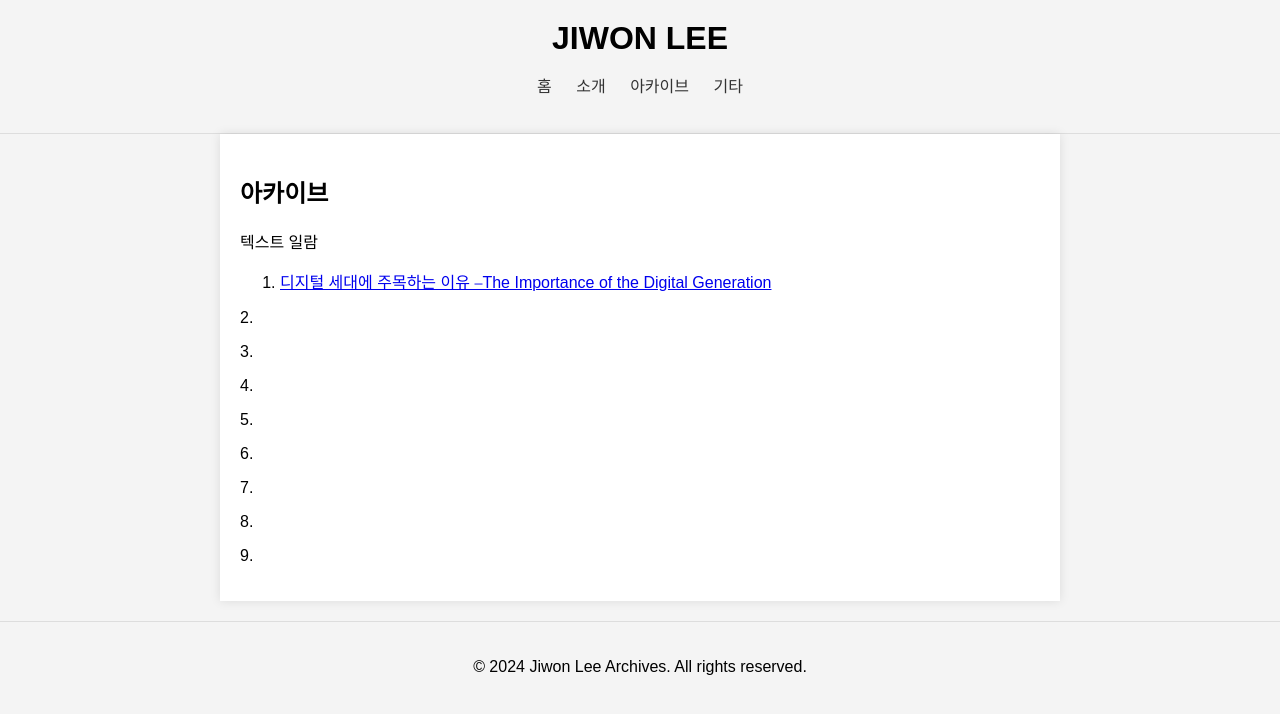
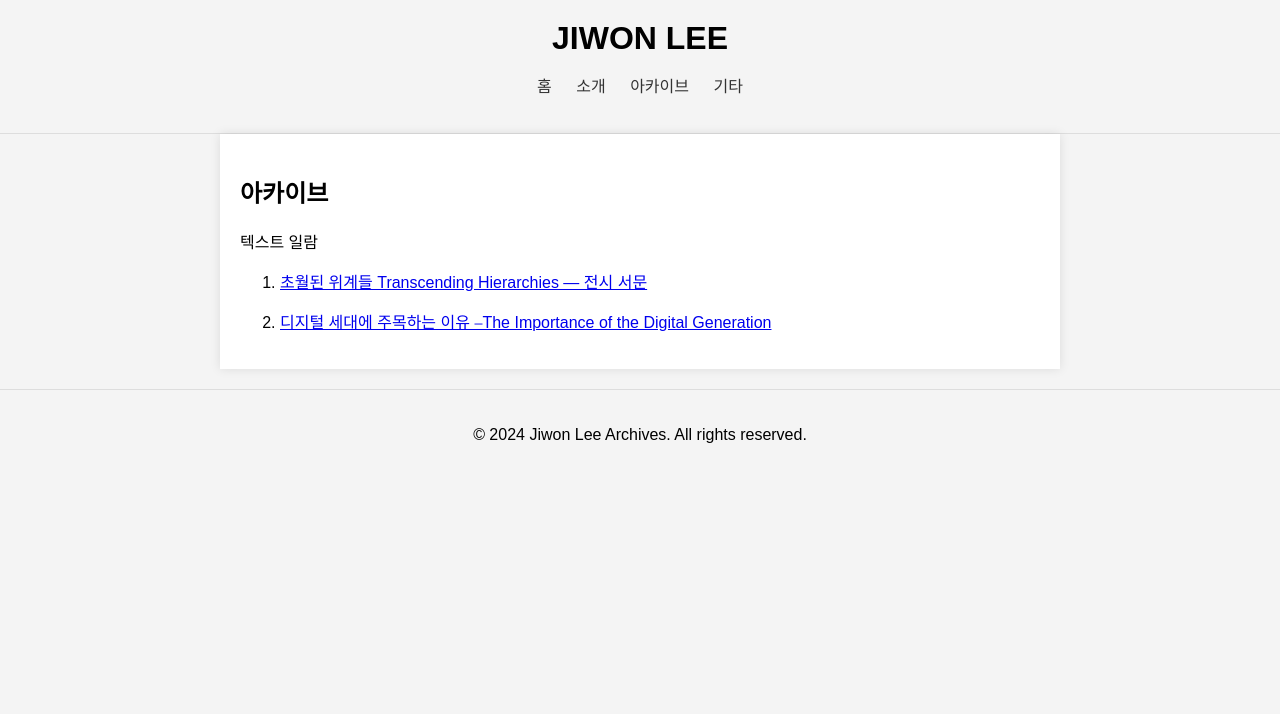
Before and after one commit to LfayeJ/archives, a Jekyll site: the page built from archive.md, in a window 1280 px wide. Shown: the top 714 px of the page. Built offline with Jekyll 4.4.1, drawn with Linux system fonts in a browser that asks for light colours.

Commit message:
Update archive.md

```diff
--- a/archive.md
+++ b/archive.md
@@ -6,20 +6,6 @@ title: 아카이브
 ## 아카이브
  텍스트 일람
 
+2. [초월된 위계들 Transcending Hierarchies — 전시 서문](archives_0002.md)
+
 1. [디지털 세대에 주목하는 이유 ⎯The Importance of the Digital Generation](archives_0001.md)
-
-2.
-
-3.
-
-4.
-
-5.
-
-6.
-
-7.
-
-8.
-
-9.
```
